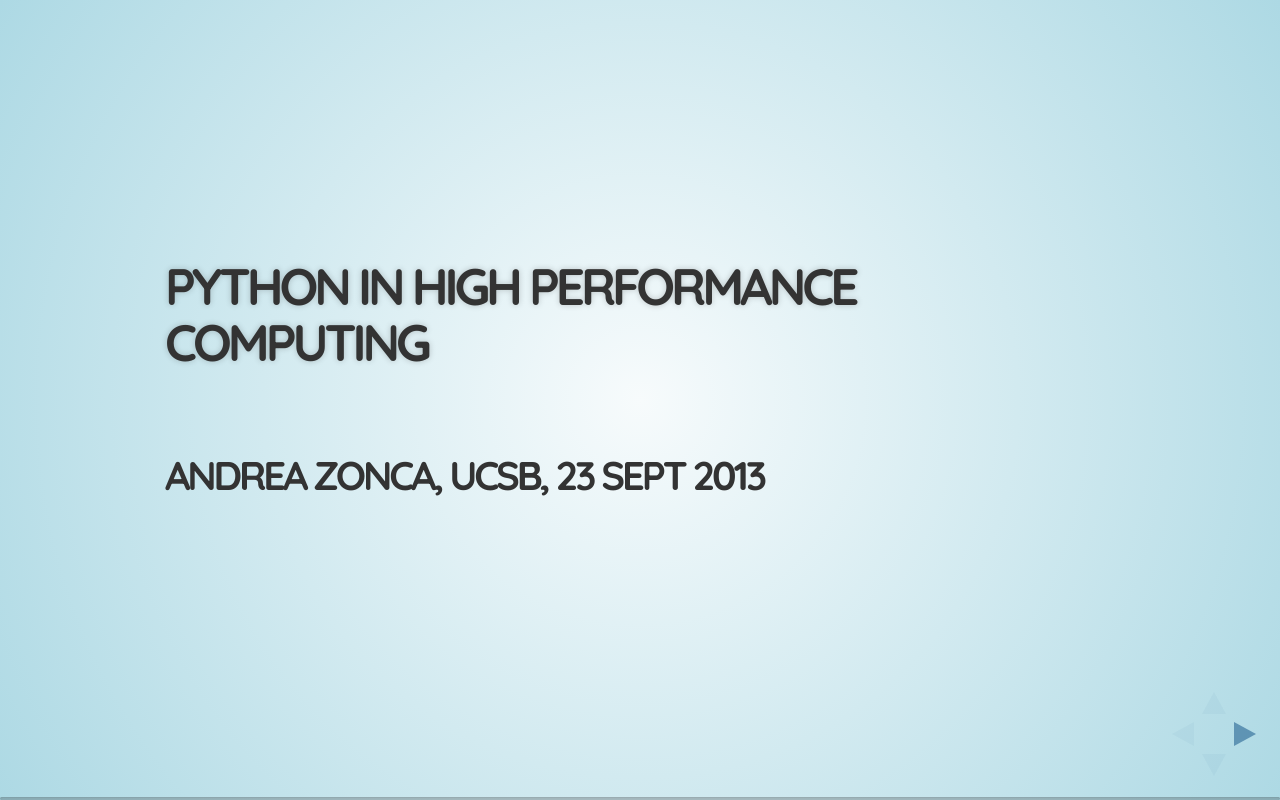
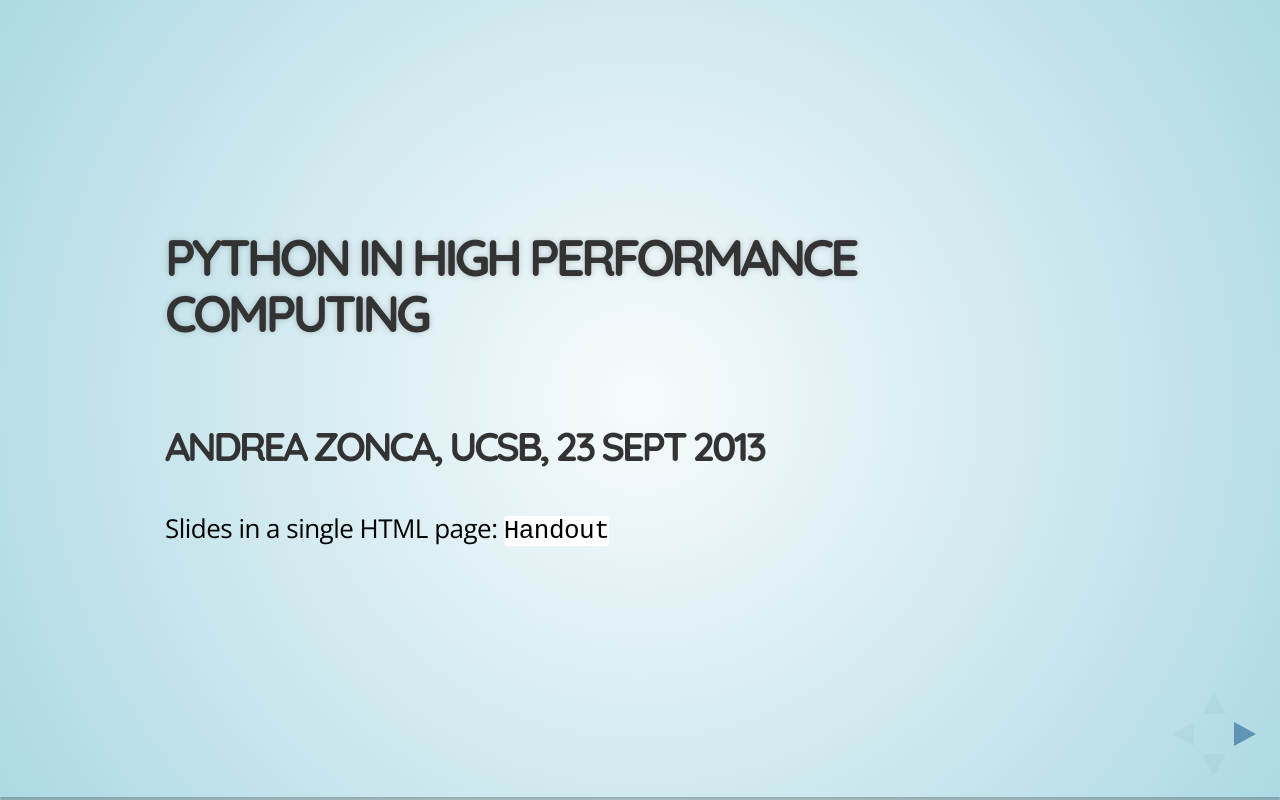
Before and after one commit to zonca/PythonHPCPlanck, a plain HTML site: page index.html in a window 1280 px wide. Drawn offline with nearby package versions, Linux system fonts and the light colour scheme; some packages are replaced by stand-ins of ours.

Commit message:
slides handout

```diff
--- a/index.html
+++ b/index.html
@@ -1741,7 +1741,10 @@
 <div class="text_cell_render border-box-sizing rendered_html">
 <h2 id="Andrea-Zonca,-UCSB,-23-Sept-2013">Andrea Zonca, UCSB, 23 Sept 2013<a class="anchor-link" href="#Andrea-Zonca,-UCSB,-23-Sept-2013">&#182;</a></h2>
 </div>
-</section>
+
+<div class="text_cell_render border-box-sizing rendered_html">
+<p>Slides in a single HTML page: <a href="http://nbviewer.ipython.org/urls/raw.github.com/zonca/PythonHPCPlanck/master/PythonHPCslides.ipynb"><code>Handout</code></a></p>
+</div></section>
     </section><section>
     <section>
 <div class="text_cell_render border-box-sizing rendered_html">
```
Also changed, not shown: 1 other file.
